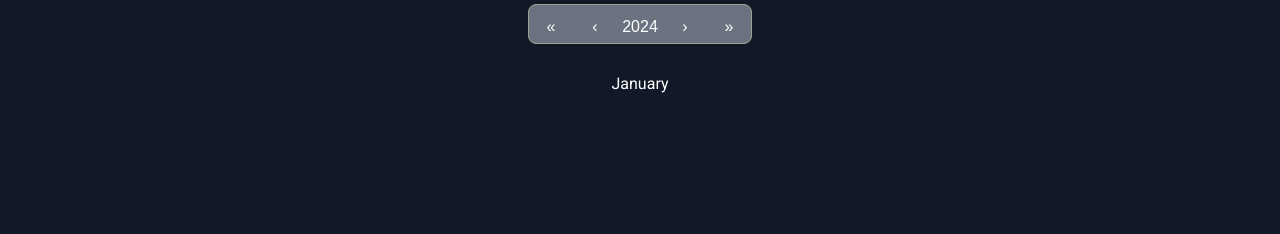
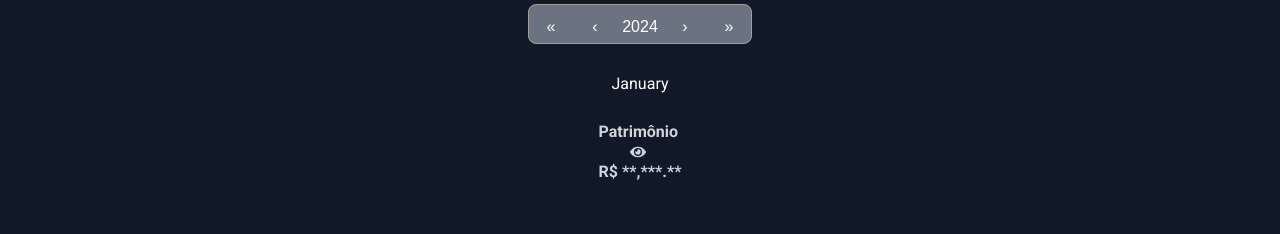
Before and after one commit to WalassiSilva/money-manager, a React (Vite) app: page / in a window 1280 px wide. Shown: the top 234 px of the page. Built offline with nearby package versions, Linux system fonts and the light colour scheme; no server answers.

Commit message:
Add patrimony component
allows you to see the total amount of money of the selected month

```diff
--- a/src/Pages/Home.tsx
+++ b/src/Pages/Home.tsx
@@ -5,6 +5,7 @@ import { LastTransactions } from "../components/Home/LastTransactions";
 
 import { useDateContext } from "../context/GlobalProvider";
 import { months } from "../utils";
+import { Patrimony } from "../components/Home/Patrimony";
 
 const Home = () => {
   const { date, setDate } = useDateContext();
@@ -20,6 +21,7 @@ const Home = () => {
     <div className="bg-gray-900 text-white w-full h-screen flex flex-col gap-6 items-center overflow-scroll">
       <Header />
       <p>{months[month]}</p>
+      <Patrimony />
       <CategoryBalance year={year} month={month} />
       <LastTransactions date={date} setDate={setDate} />
     </div>
--- /dev/null
+++ b/src/components/Home/Patrimony/index.tsx
@@ -0,0 +1,41 @@
+import { useEffect, useState } from "react";
+import { getPatrimony } from "../../../services-api";
+import { useDateContext } from "../../../context/GlobalProvider";
+import { monetaryValue } from "../../../utils";
+import { FaEye } from "react-icons/fa";
+import { FaEyeSlash } from "react-icons/fa";
+
+export const Patrimony = () => {
+  const { date } = useDateContext();
+  const year = new Date(date).getFullYear();
+  const month = new Date(date).getMonth() + 1;
+  const [patrimony, setPatrimony] = useState(0);
+  const [showPatrimony, setShowPatrimony] = useState(false);
+
+
+  useEffect(() => {
+    fetchPatrimony();
+
+  }, [year, month]);
+
+  const fetchPatrimony = async () => {
+    const response = await getPatrimony(year, month);
+    setPatrimony(response.totalValue);
+  };
+  const handleShowPatrimony = () => {
+    setShowPatrimony(!showPatrimony);
+
+  };
+  return (
+    <div>
+      <button onClick={handleShowPatrimony} className="text-gray-300 font-bold flex items-center flex-col">Patrimônio {!showPatrimony ? <FaEye /> : <FaEyeSlash />}</button>
+      <p className="text-gray-300 font-bold duration-200">
+        {showPatrimony
+        ?
+        monetaryValue(patrimony)
+        : "R$ **,***.**"
+        }
+      </p>
+    </div>
+  );
+};
--- a/src/components/Transactions/TransactionsPost/index.tsx
+++ b/src/components/Transactions/TransactionsPost/index.tsx
@@ -23,16 +23,13 @@ export const TransactionsPost = () => {
   const [isLoading, setIsLoading] = useState(false);
 
   useEffect(() => {
-
     fetchGetCategories();
-
   }, []);
 
 
   const handleSubmit = async (e: FormEvent) => {
     e.preventDefault();
     const data = { title, value, day, category_id, type };
-
 
     setIsLoading(true);
 
@@ -52,6 +49,8 @@ export const TransactionsPost = () => {
 
   const handleCalendarChange = (date: Date) => {
     setDay(new Date(date));
+    console.log(day);
+
     setShowCalendar(!showCalendar);
   };
 
--- a/src/server/index.ts
+++ b/src/server/index.ts
@@ -21,7 +21,7 @@ app.get("/api/transactions/id/:id", async (req, res) => {
     if (!target) return res.status(404).send({ message: "Id da Transação não encontrado" });
     return res.status(200).json({ target });
   } catch (error) {
-    res.status(500).send({ message: "Erro ao buscar transação por di" });
+    res.status(500).send({ message: "Erro ao buscar transação por id" });
   }
 
 });
@@ -98,7 +98,7 @@ app.put("/api/transactions/:id", async (req, res) => {
   } catch (error) {
     return res.status(500).send({ message: "Erro ao atualizar transação" });
   }
-  res.status(200).send({ message: "Atualização concluída!" });
+  res.status(200).send({ message: "Atualização concluída!"});
 });
 
 // -------- DELETE TRANSACTION -----------
@@ -306,7 +306,6 @@ app.get("/api/transactions/patrimony/:year/:month", async (req, res) => {
     const totalValue = sumValues(result);
     const balance = getBalance(result);
 
-    console.log(result);
     res.status(200).json({ totalValue, balance, result });
   } catch (error) {
     return res.status(500).send({ message: "Erro ao Somar patrimonio" });
--- a/src/services-api/index.tsx
+++ b/src/services-api/index.tsx
@@ -133,3 +133,12 @@ export async function getCategoriesSum(year: number | string, month: number | st
     console.log("Error", error);
   }
 }
+
+export async function getPatrimony(year: number | string, month: number | string) {
+  try {
+    const response = await api.get(`${baseUrl}/patrimony/${year}/${month}`);
+    return response.data;
+  } catch (error) {
+    console.log("Error", error);
+  }
+}
```
